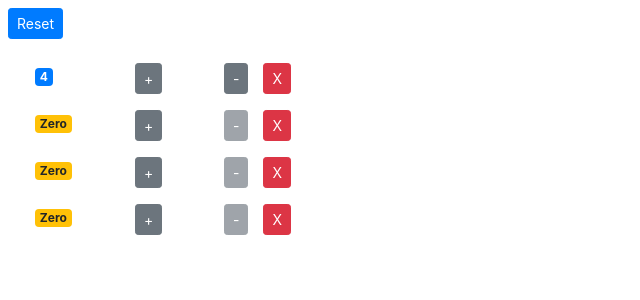
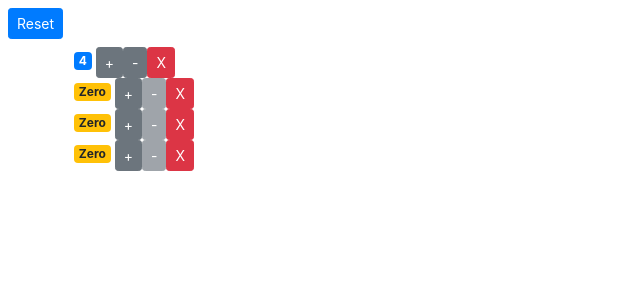
Before and after one commit to msinta/react-2, a React (Create React App) app: page / in a window 1280 px wide. Shown: the top 300 px of the page, without its empty margins (0-640 px from the left). Built offline with nearby package versions, Linux system fonts and the light colour scheme.

Commit message:
code completed

```diff
--- a/src/components/counter.jsx
+++ b/src/components/counter.jsx
@@ -16,38 +16,35 @@ class Counter extends Component {
   render() {
     return (
       <div>
-        <div class="row m-3 ">
-        <div class="col-sm-1">
+        <div class="container">
+        <div class="row">
+          <div class="col-">
             <span className={this.getBadgeClasses()}>{this.formatCount()}</span>
           </div>
-
-            <div class="col-sm-1">
+          <div class="col-">
             <button
               onClick={this.handleIncrement}
               className="btn btn-secondary btn-sm"
             >
               +
             </button>
-            </div>
-            <div class="col-"><button
+
+            <button
               onClick={this.handleDecrease}
               className="btn btn-secondary btn-sm"
               disabled={this.state.value === 0}
             >
               -
-            </button></div>
-            <div class="col-sm-1"><button
+            </button>
+            <button
               onClick={() => this.props.onDelete(this.props.counter.id)}
               className="btn btn-danger btn-sm"
-
             >
               X
-            </button></div>
-
+            </button>
           </div>
-
-
-
+        </div>
+      </div>
       </div>
     );
   }
```
Lines whose indentation alone changed are shown as unchanged.
